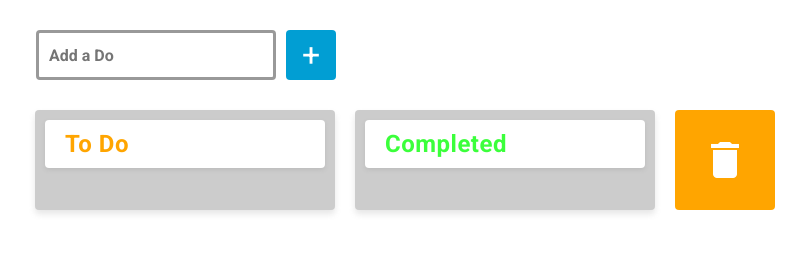
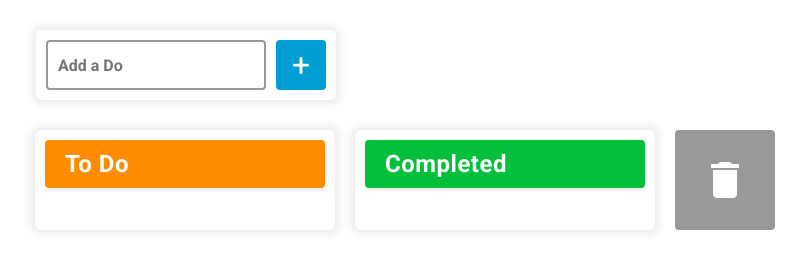
Before and after one commit to Mariraj-Krishnan/Draggable-To-Do, a plain HTML site: page index.html in a window 1280 px wide. Shown: the whole page, without its empty margins (235-1041 px from the left). Drawn offline with Linux system fonts and the light colour scheme.

Commit message:
update style.css

```diff
--- a/style.css
+++ b/style.css
@@ -28,18 +28,26 @@ body {
   display: flex;
   flex-direction: column;
   gap: 10px;
-  background-color: hsl(0deg, 0%, 80%);
+  background-color: white;
   padding: 10px;
   height: fit-content;
-  border-radius: 4px;
+  border-radius: 6px;
   transition: height 50ms ease-in;
-  box-shadow: 0px 4px 6px hsla(0deg, 0%, 50%, 0.2);
+  box-shadow: 0px 0px 8px 4px hsla(0deg, 0%, 60%, 0.2);
 }
 .list-container:nth-child(1) h2 {
-  color: orange;
+  background-color: #ff8c00;
+  color: white;
 }
 .list-container:nth-child(2) h2 {
-  color: rgb(59, 255, 59);
+  background-color: #03c03c;
+  color: white;
+}
+.list-container:nth-child(1) p {
+  border: 2px solid hsl(0deg, 0%, 80%);
+}
+.list-container:nth-child(2) p {
+  border: 2px solid hsl(0deg, 0%, 80%);
 }
 .list-container h2 {
   background-color: white;
@@ -56,9 +64,9 @@ body {
   padding: 15px;
   border-radius: 4px;
   cursor: grab;
-  font-weight: 500;
+  font-weight: 600;
   transform: scale(0);
-  color: hsl(0deg, 0%, 40%);
+  color: hsl(0deg, 0%, 30%);
   animation: scale 50ms forwards ease-in;
   animation-delay: 50ms;
 }
@@ -71,28 +79,31 @@ body {
   }
 }
 .dragging {
-  border: 2px solid orange !important;
+  border: 2px solid #ff8c00 !important;
 }
 .add {
   position: relative;
   right: 219px;
   width: 300px;
+  border-radius: 5px;
   gap: 10px;
   display: flex;
+  padding: 10px;
   margin: 30px auto 10px;
+  box-shadow: 0px 0px 8px 4px hsla(0deg, 0%, 60%, 0.2);
 }
 .add input {
   height: 50px;
-  border: 3px solid hsl(0deg, 0%, 60%);
+  width: 100%;
+  border: 2px solid hsl(0deg, 0%, 60%);
   border-radius: 4px;
   padding: 10px;
   font-size: 16px;
   font-weight: 600;
-  flex-grow: 1;
   color: hsl(0deg, 0%, 50%);
 }
 .add input:focus {
-  border: 3px solid rgb(1, 158, 211);
+  border: 2px solid rgb(1, 158, 211);
   outline: none;
 }
 .add button {
@@ -100,6 +111,7 @@ body {
   height: 50px;
   background-color: rgb(1, 158, 211);
   border-radius: 4px;
+  flex-shrink: 0;
   color: #ffffff;
   text-align: center;
   line-height: 40px;
@@ -113,7 +125,7 @@ button:active {
 .icon {
   width: 100px;
   height: 100px;
-  background-color: orange;
+  background-color: hsl(0deg, 0%, 60%);
   border-radius: 4px;
   text-align: center;
   line-height: 100px;
@@ -121,10 +133,9 @@ button:active {
   color: #ffffff;
   border: none;
   box-shadow: none;
-  /* cursor: pointer; */
 }
 .delete.active {
-  outline: 2px dashed orange;
+  outline: 2px dashed hsl(0deg, 0%, 60%);
   outline-offset: 5px;
   filter: brightness(1.1);
 }
```
